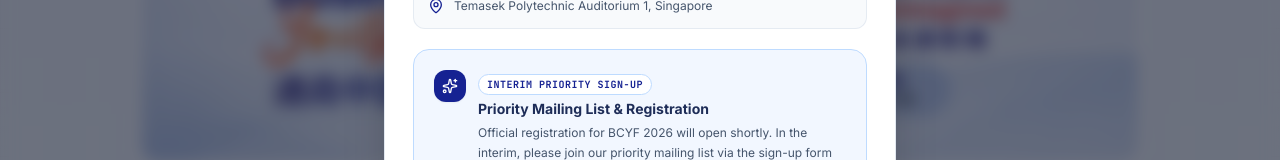
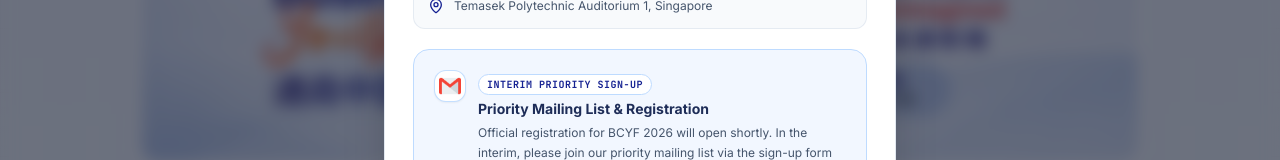
Before and after one commit to ThuraiiGanesh/bcyf, a React (Vite) app: page / in a window 1280 px wide. Both pictures are taken after a click on the button "Register Now". Shown: the part 228-388 px from the top of the page. Built offline with nearby package versions, Linux system fonts and the light colour scheme.

Commit message:
feat(ui): Replace interim registration sparkle icon with official Gmail icon

```diff
--- a/src/components/RegisterModal.tsx
+++ b/src/components/RegisterModal.tsx
@@ -5,7 +5,7 @@
 
 import { Language } from '../types';
 import { TRANSLATIONS, INTERIM_REGISTRATION_URL, REGISTRATION_QR_URL } from '../data';
-import { X, Calendar, MapPin, Clock, ExternalLink, QrCode, Sparkles } from 'lucide-react';
+import { X, Calendar, MapPin, Clock, ExternalLink, QrCode } from 'lucide-react';
 import { motion, AnimatePresence } from 'motion/react';
 
 interface RegisterModalProps {
@@ -94,8 +94,12 @@
               {/* Interim Registration Action Box */}
               <div className="bg-blue-50/80 border border-blue-200 rounded-2xl p-5 space-y-4">
                 <div className="flex items-start gap-3">
-                  <div className="w-8 h-8 rounded-xl bg-brand-blue text-white flex items-center justify-center shrink-0 shadow-xs">
-                    <Sparkles className="w-4 h-4" />
+                  <div className="w-8 h-8 rounded-xl bg-white border border-blue-200/90 p-1 flex items-center justify-center shrink-0 shadow-xs">
+                    <img
+                      src="/gmail-icon.png"
+                      alt="Email Sign-Up"
+                      className="w-full h-full object-contain"
+                    />
                   </div>
                   <div className="space-y-1">
                     <span className="text-[10px] font-mono font-bold uppercase tracking-wider text-brand-blue bg-white border border-blue-200 px-2 py-0.5 rounded-full inline-block">
```
Also changed, not shown: public/gmail-icon.png (added).
